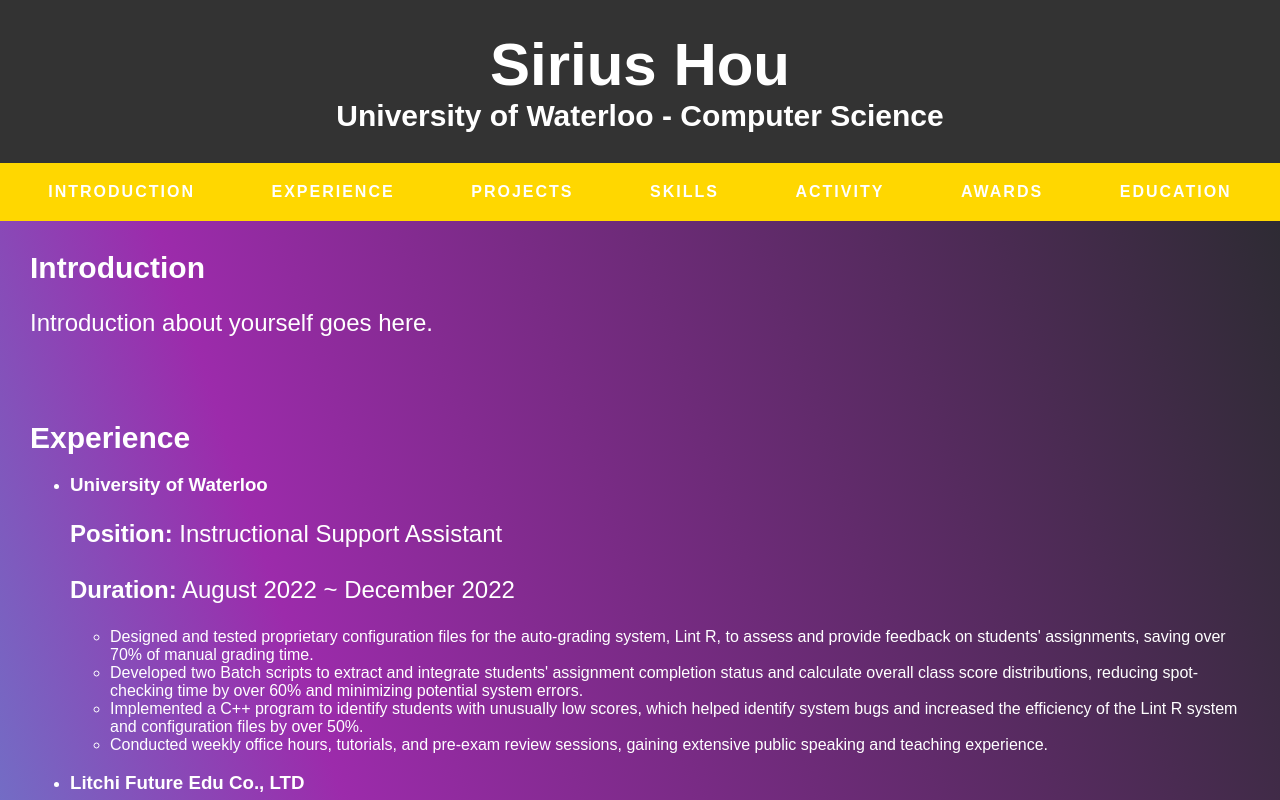
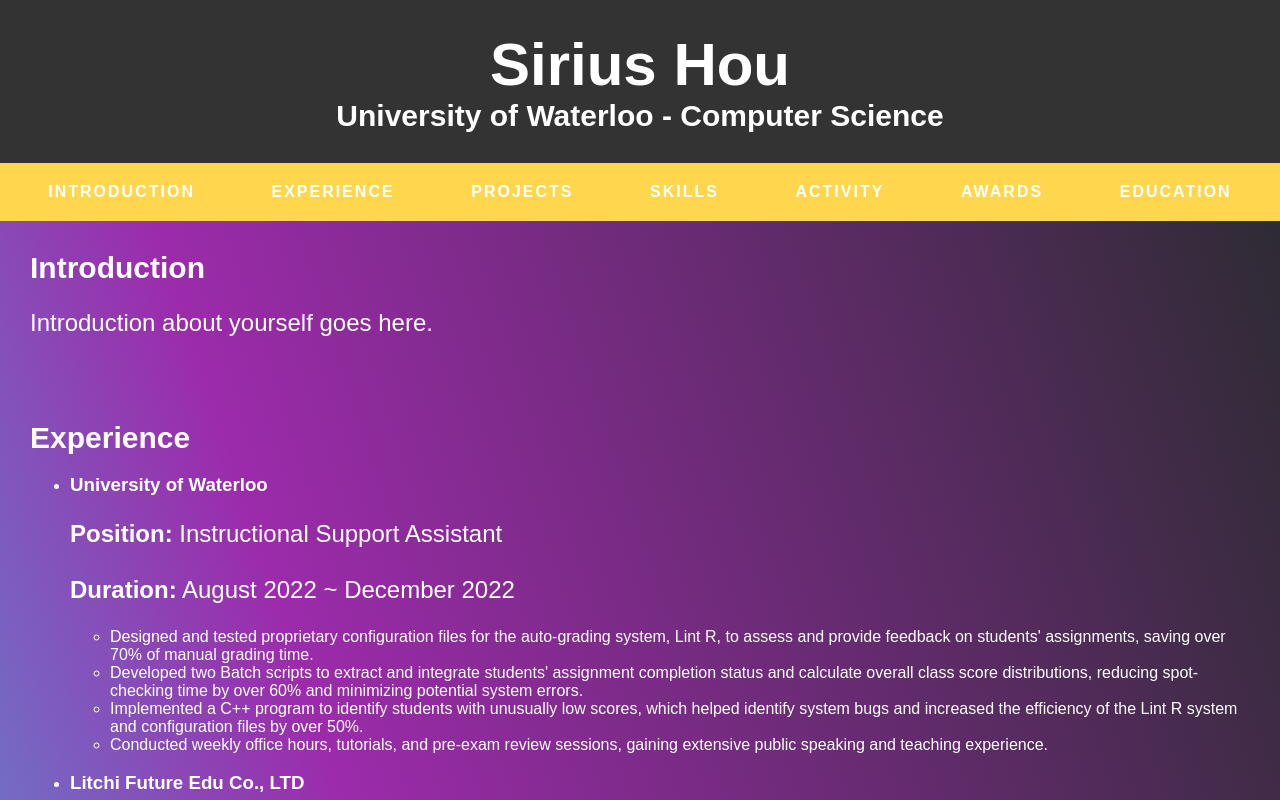
Before and after one commit to Sirius-Hou/sirius-hou.github.io, a plain HTML site: page index.html in a window 1280 px wide. Shown: the top 800 px of the page. Drawn offline with Linux system fonts and the light colour scheme.

Commit message:
Update index.html

```diff
--- a/index.html
+++ b/index.html
@@ -24,7 +24,7 @@
       margin: 0;
     }
     nav {
-      background-color: #ffd700;
+      background-color: #ffd74f;
       overflow: hidden;
       display: flex;
       justify-content: space-around;
```
